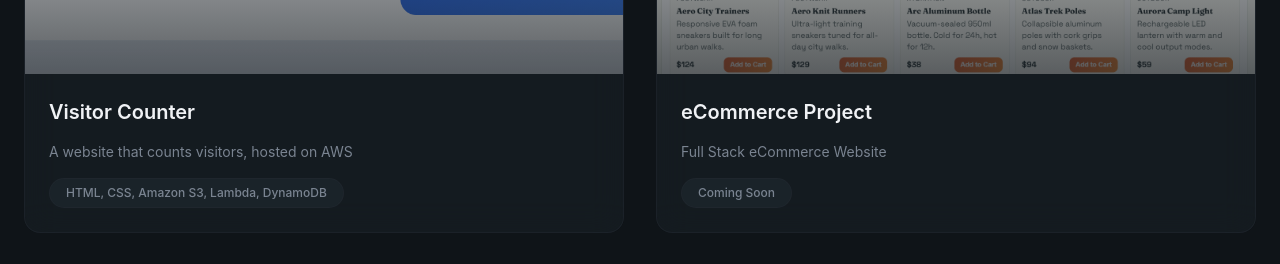
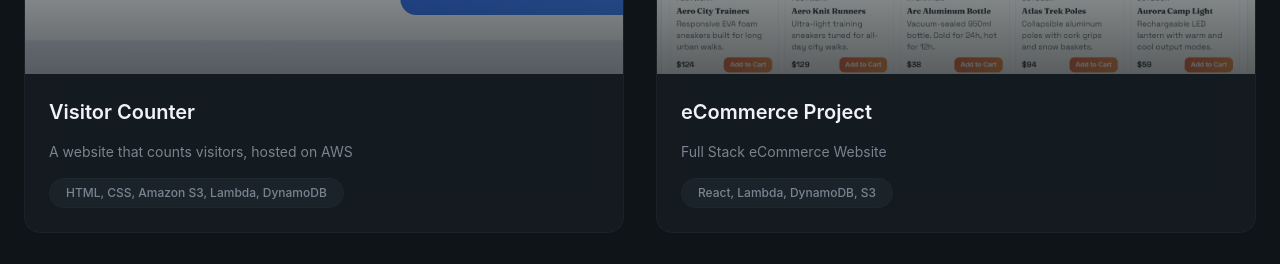
Before and after one commit to Colby-Patterson2/dev-portfolio, a React (Vite) app: page / in a window 1280 px wide. Shown: the part 2293-2557 px from the top of the page. Built offline with nearby package versions, Linux system fonts and the light colour scheme.

Commit message:
Update tags

```diff
--- a/src/sections/Projects.jsx
+++ b/src/sections/Projects.jsx
@@ -13,7 +13,7 @@ const projects = [
         title: "eCommerce Project",
         description: "Full Stack eCommerce Website",
         image: "/demo-ecommerce-project.png",
-        tags: ["Coming Soon"],
+        tags: ["React, Lambda, DynamoDB, S3"],
         link: "https://main.d1ej2ddlmi7wbb.amplifyapp.com/",
         github: "#",
     },
```
